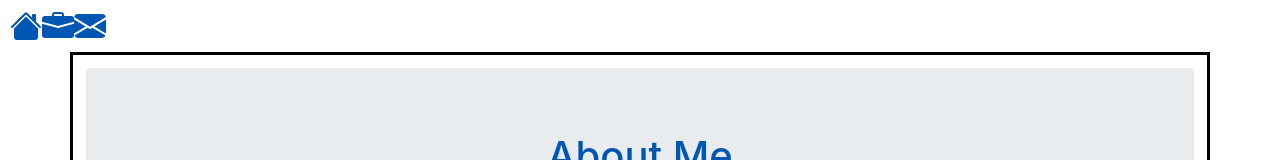
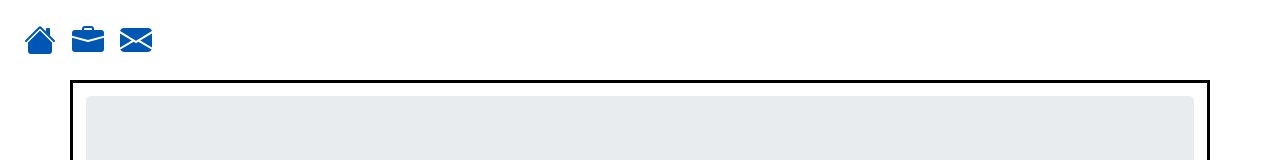
Before and after one commit to eloso85/myPortfolio, a Next.js app: page /main in a window 1280 px wide. Shown: the top 160 px of the page. Built offline with nearby package versions, Linux system fonts and the light colour scheme.

Commit message:
not sure

```diff
--- a/components/Navi.js
+++ b/components/Navi.js
@@ -12,13 +12,15 @@ export default function Navi(){
   <Navbar >
 
     <Nav className="navbar" >
-      <Link href="/main">
+      <Nav.Link><Link href="/main" >
       <svg  width="2em" height="2em" viewBox="0 0 16 16" fill="#0056B3" xmlns="http://www.w3.org/2000/svg">
   <path  d="M8 3.293l6 6V13.5a1.5 1.5 0 01-1.5 1.5h-9A1.5 1.5 0 012 13.5V9.293l6-6zm5-.793V6l-2-2V2.5a.5.5 0 01.5-.5h1a.5.5 0 01.5.5z" />
   <path  d="M7.293 1.5a1 1 0 011.414 0l6.647 6.646a.5.5 0 01-.708.708L8 2.207 1.354 8.854a.5.5 0 11-.708-.708L7.293 1.5z" />Home
 </svg>
       </Link>
+      </Nav.Link>
 
+      <Nav.Link>
       <Link href="/projects">
 
       <svg  width="2em" height="2em" viewBox="0 0 16 16" fill="#0056B3" xmlns="http://www.w3.org/2000/svg">
@@ -26,7 +28,9 @@ export default function Navi(){
   <path  d="M0 4.5A1.5 1.5 0 011.5 3h13A1.5 1.5 0 0116 4.5v1.384l-7.614 2.03a1.5 1.5 0 01-.772 0L0 5.884V4.5zm5-2A1.5 1.5 0 016.5 1h3A1.5 1.5 0 0111 2.5V3h-1v-.5a.5.5 0 00-.5-.5h-3a.5.5 0 00-.5.5V3H5v-.5z" />
 </svg>
       </Link>
+      </Nav.Link>
 
+      <Nav.Link>
 
       <Link href="/contact">
 
@@ -34,6 +38,7 @@ export default function Navi(){
   <path d="M.05 3.555L8 8.414l7.95-4.859A2 2 0 0014 2H2A2 2 0 00.05 3.555zM16 4.697l-5.875 3.59L16 11.743V4.697zm-.168 8.108L9.157 8.879 8 9.586l-1.157-.707-6.675 3.926A2 2 0 002 14h12a2 2 0 001.832-1.195zM0 11.743l5.875-3.456L0 4.697v7.046z"/>
 </svg>
       </Link>
+      </Nav.Link>
 
     </Nav>
 
@@ -45,9 +50,7 @@ export default function Navi(){
   </div>
 
     <style jsx global>{`
-    .navbar {
-      padding:5px;
-    }
+
 
 
 
```
